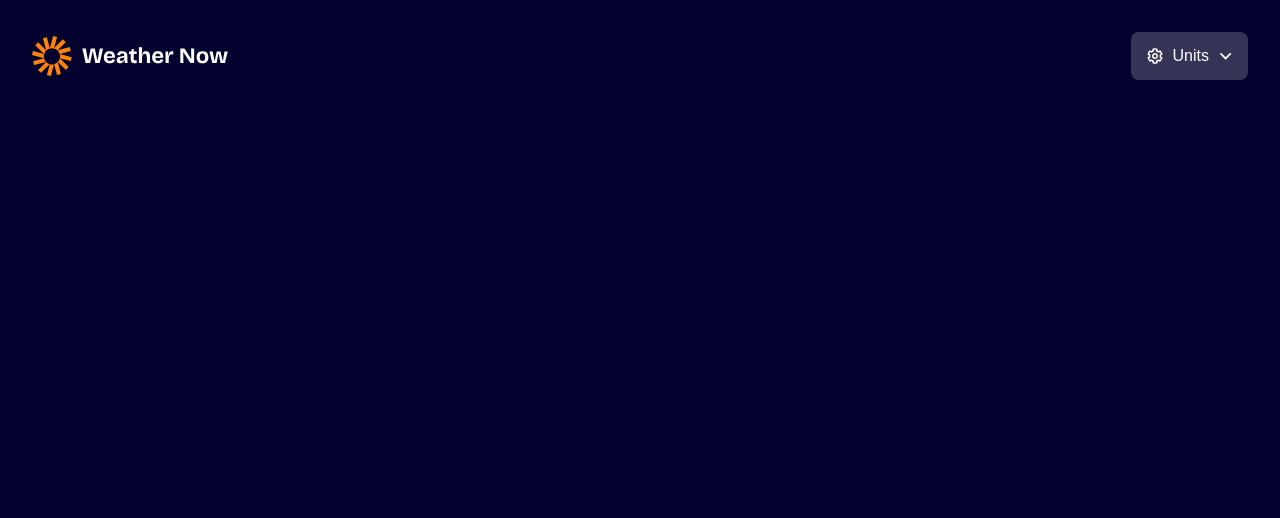
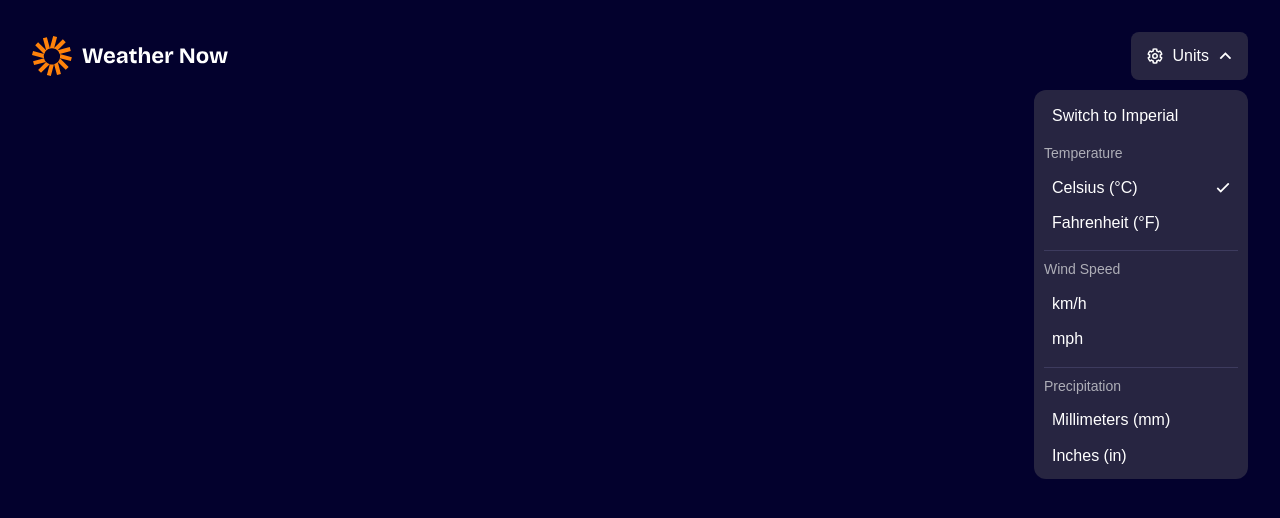
Before and after one commit to fabsantana/weather-app, a React (Vite) app: page / in a window 1280 px wide. Both pictures are taken after a click on the button "Units". Shown: the top 518 px of the page. Built offline with nearby package versions, Linux system fonts and the light colour scheme; a web font is replaced by a local one.

Commit message:
added dropdown styles and state

```diff
--- /dev/null
+++ b/src/components/Icon/Icon.jsx
@@ -0,0 +1,7 @@
+import React from 'react';
+
+function Icon() {
+  return <img src='../../public/images/icon-checkmark.svg' />;
+}
+
+export default Icon;
--- /dev/null
+++ b/src/components/Icon/index.js
@@ -0,0 +1,2 @@
+export * from './Icon';
+export { default } from './Icon';
--- /dev/null
+++ b/src/components/UnitsDropdown/UnitsDropdown.css
@@ -0,0 +1,7 @@
+.dropdown-trigger[data-state="open"] .dropdown-icon {
+    transform: rotate(180deg);
+}
+
+.dropdown-content-container {
+    min-width: 13.375rem;
+}
--- a/src/components/UnitsDropdown/UnitsDropdown.jsx
+++ b/src/components/UnitsDropdown/UnitsDropdown.jsx
@@ -1,48 +1,99 @@
 import React from 'react';
 import { DropdownMenu } from 'radix-ui';
+import Icon from '../Icon'
+import './UnitsDropdown.css';
+
+function UnitsDropdown() {
+
+  const [temp, setTemp] = React.useState('celsius')
+  const [windSpeed, setWindSpeed] = React.useState('celsius')
+  const [precipitation, setPrecipitation] = React.useState('celsius')
+
+  function nextTemp(event) {
+    setTemp(event.target.ariaLabel)
+  }
+  function nextWindSpeed(event) {
+    setWindSpeed(event.target.ariaLabel)
+  }
+  function nextPrecipitation(event) {
+    setPrecipitation(event.target.ariaLabel)
+  }
 
 
-function UnitsDropdown() {
   return (
     <DropdownMenu.Root>
-      <DropdownMenu.Trigger asChild>
-        <button className='rounded-lg bg-neutral-000-opaque'>
+      <DropdownMenu.Trigger className='dropdown-trigger rounded-lg bg-neutral-800 cursor-pointer'>
           <div className='flex gap-2.5 justify-evenly py-3 px-4'>
             <img src="../../public/images/icon-units.svg" alt="" />
             <span>Units</span>
-            <img src="../../public/images/icon-dropdown.svg" alt="" />
+            <img className='dropdown-icon' src="../../public/images/icon-dropdown.svg" alt="" />
           </div>
-        </button>
       </DropdownMenu.Trigger>
 
       <DropdownMenu.Portal>
-        <DropdownMenu.Content>
-          <DropdownMenu.Label />
-          <DropdownMenu.Item />
+        <DropdownMenu.Content className=' dropdown-content-container bg-neutral-800 rounded-xl px-2.5 py-1.5' sideOffset={10} side='bottom' align='end'>
+          <DropdownMenu.Item className="text-preset-7 py-2.5 px-2 rounded-lg hover:bg-neutral-700 focus:bg-neutral-700">
+            Switch to Imperial
+          </DropdownMenu.Item>
 
-          <DropdownMenu.Group>
-            <DropdownMenu.Item />
-          </DropdownMenu.Group>
-
-          <DropdownMenu.CheckboxItem>
-            <DropdownMenu.ItemIndicator />
-          </DropdownMenu.CheckboxItem>
-
-          <DropdownMenu.RadioGroup>
-            <DropdownMenu.RadioItem>
-              <DropdownMenu.ItemIndicator />
+          <DropdownMenu.RadioGroup className='py-2.5' value={temp}>
+          <DropdownMenu.Label className='text-preset-8 text-neutral-300 pb-2'>
+            Temperature
+          </DropdownMenu.Label>
+            <DropdownMenu.RadioItem onSelect={nextTemp} className='text-preset-7 py-2 px-2 flex items-center justify-between cursor-pointer rounded-lg hover:bg-neutral-700 focus:bg-neutral-700' value='celsius' aria-label='celsius'>
+              Celsius (°C)
+              <DropdownMenu.ItemIndicator>
+                <Icon />
+              </DropdownMenu.ItemIndicator>
+            </DropdownMenu.RadioItem>
+            <DropdownMenu.RadioItem onSelect={nextTemp} className='text-preset-7 py-2 px-2 flex items-center justify-between cursor-pointer rounded-lg hover:bg-neutral-700 focus:bg-neutral-700' value='fahrenheit' aria-label='fahrenheit'>
+              Fahrenheit (°F)
+              <DropdownMenu.ItemIndicator>
+                <Icon />
+              </DropdownMenu.ItemIndicator>
             </DropdownMenu.RadioItem>
           </DropdownMenu.RadioGroup>
 
-          <DropdownMenu.Sub>
-            <DropdownMenu.SubTrigger />
-            <DropdownMenu.Portal>
-              <DropdownMenu.SubContent />
-            </DropdownMenu.Portal>
-          </DropdownMenu.Sub>
+          <DropdownMenu.Separator className='h-px w-full bg-neutral-600' />
 
-          <DropdownMenu.Separator />
-          <DropdownMenu.Arrow />
+          <DropdownMenu.RadioGroup value={windSpeed} className='py-2.5'>
+          <DropdownMenu.Label className='text-preset-8 text-neutral-300 pb-2'>
+            Wind Speed
+          </DropdownMenu.Label>
+            <DropdownMenu.RadioItem onSelect={nextWindSpeed} className='text-preset-7 py-2 px-2 flex items-center justify-between cursor-pointer rounded-lg hover:bg-neutral-700 focus:bg-neutral-700' value='kilometers' aria-label='kilometers'>
+              km/h
+              <DropdownMenu.ItemIndicator>
+                <Icon />
+              </DropdownMenu.ItemIndicator>
+            </DropdownMenu.RadioItem>
+            <DropdownMenu.RadioItem onSelect={nextWindSpeed} className='text-preset-7 py-2 px-2 flex items-center justify-between cursor-pointer rounded-lg hover:bg-neutral-700 focus:bg-neutral-700' value='miles' aria-label='miles'>
+              mph
+              <DropdownMenu.ItemIndicator>
+                <Icon />
+              </DropdownMenu.ItemIndicator>
+            </DropdownMenu.RadioItem>
+          </DropdownMenu.RadioGroup>
+
+          <DropdownMenu.Separator className='h-px w-full bg-neutral-600' />
+
+          <DropdownMenu.RadioGroup value={precipitation} className='pt-2.5'>
+          <DropdownMenu.Label className='text-preset-8 text-neutral-300 pb-2'>
+            Precipitation
+          </DropdownMenu.Label>
+            <DropdownMenu.RadioItem onSelect={nextPrecipitation} className='text-preset-7 py-2 px-2 flex items-center justify-between cursor-pointer rounded-lg hover:bg-neutral-700 focus:bg-neutral-700' value='milimeters' aria-label='milimeters'>
+              Millimeters (mm)
+              <DropdownMenu.ItemIndicator>
+                <Icon />
+              </DropdownMenu.ItemIndicator>
+            </DropdownMenu.RadioItem>
+            <DropdownMenu.RadioItem onSelect={nextPrecipitation} className='text-preset-7 py-2 px-2 flex items-center justify-between cursor-pointer rounded-lg hover:bg-neutral-700 focus:bg-neutral-700' value='inches' aria-label='inches'>
+              Inches (in)
+              <DropdownMenu.ItemIndicator>
+                <Icon />
+              </DropdownMenu.ItemIndicator>
+            </DropdownMenu.RadioItem>
+          </DropdownMenu.RadioGroup>
+
         </DropdownMenu.Content>
       </DropdownMenu.Portal>
     </DropdownMenu.Root>
```
